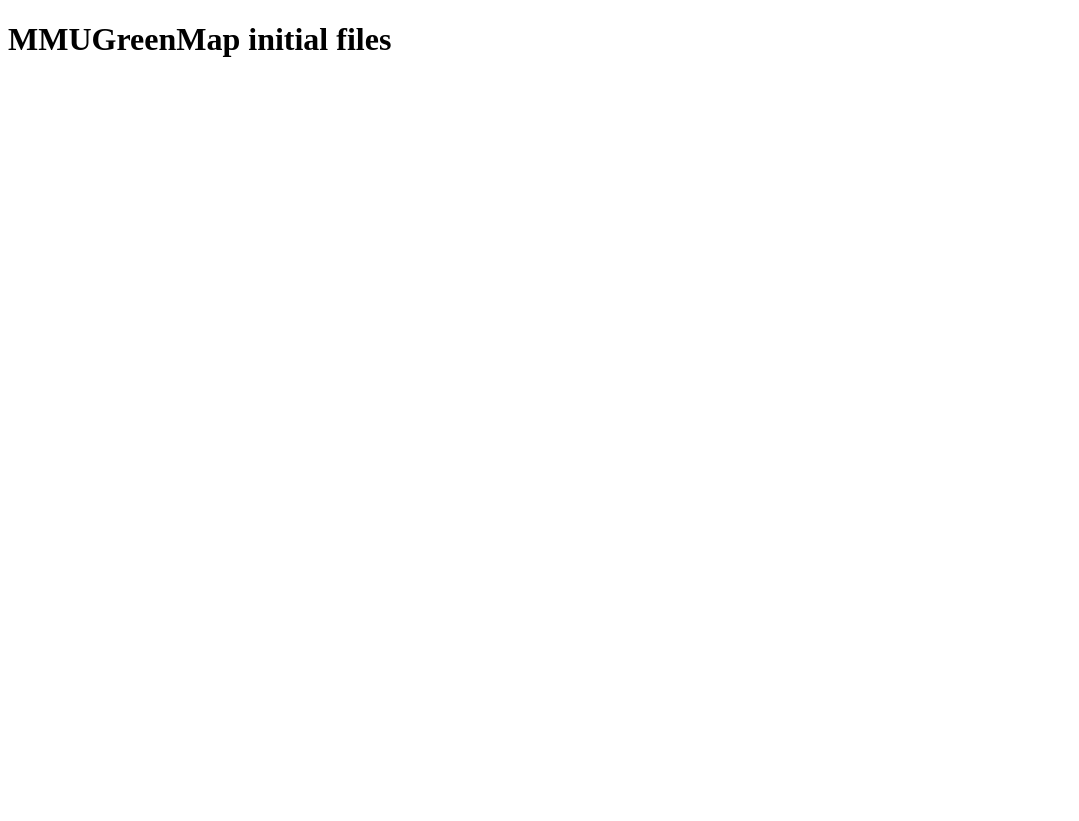
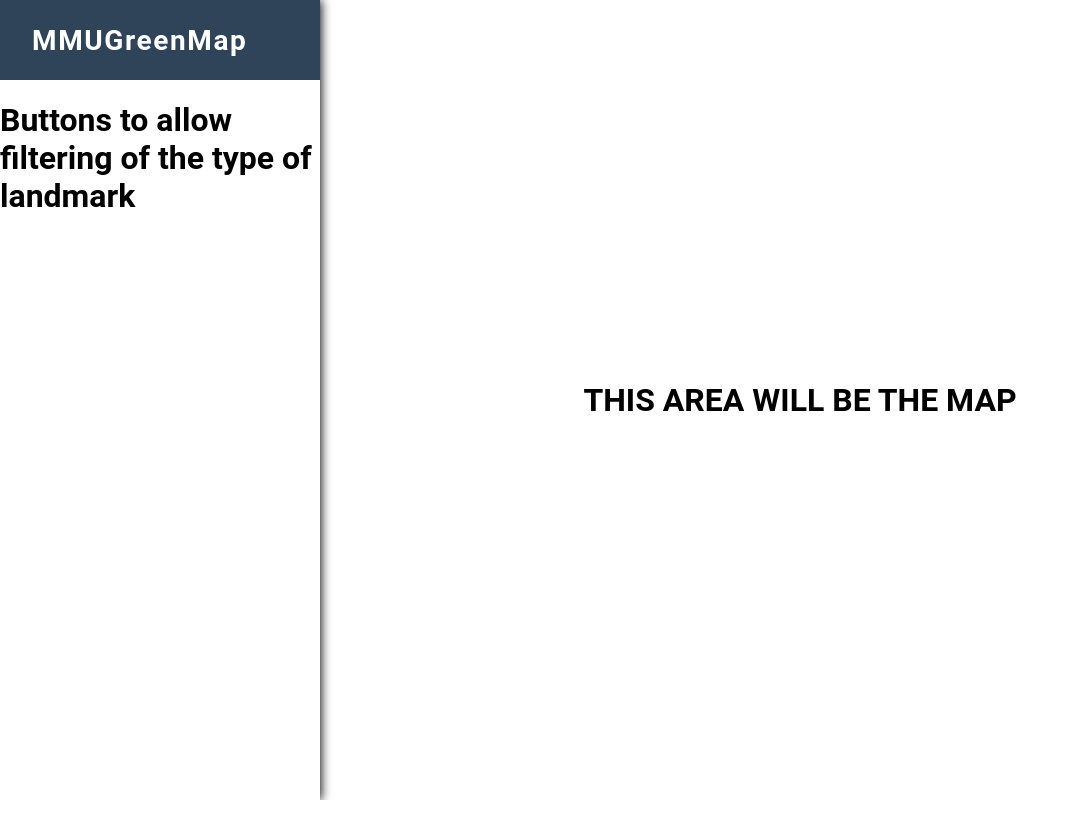
Before and after one commit to Sh4y-Cormac/MMUGreenMap, a plain HTML site: page Frontend/index.html in a window 1280 px wide. Shown: the whole page, without its empty margins (0-1079 px from the left). After the commit the page ends 800 px from the top, so only its background shows below. Drawn offline with Linux system fonts and the light colour scheme.

Commit message:
UI structure

```diff
--- a/Frontend/index.html
+++ b/Frontend/index.html
@@ -4,11 +4,23 @@
     <meta charset="UTF-8">
     <meta name="viewport" content="width=device-width, initial-scale=1.0">
     <link rel="stylesheet" href="style.css">
-
     <title>MMUGreenMap</title>
 </head>
 <body>
-    <h1>MMUGreenMap initial files</h1>
+    <!-- Central div to properly align the panels -->
+    <div id="MMUGreenMap-project">
+        <!-- Left panel will allow users to select icons to show on map -->
+        <!-- Right panel is the map -->
+        <div id="left-panel">
+            <div id="left-panel-header">
+                <h1 id="header-text">MMUGreenMap</h1>
+            </div>
+            <h1>Buttons to allow filtering of the type of landmark</h1>
+        </div>
+        <div id="right-panel">
+            <h1>THIS AREA WILL BE THE MAP</h1>
+        </div>
+    </div>
     <script src="../Backend/script.js"></script>
 </body>
 </html>
--- a/Frontend/style.css
+++ b/Frontend/style.css
@@ -1,6 +1,48 @@
 html, body{
+    font-family: Roboto, Helvetica, Arial, sans-serif;
     width: 100vw;
     height: 100vh;
     background-color: white;
     box-sizing: border-box;
+    padding: 0;
+    margin: 0;
 }
+
+#MMUGreenMap-project{
+    display: flex;
+    width: 100%;
+    height: 100%;
+    flex-direction: row;
+}
+
+#left-panel{
+    width: 25%;
+    height: 100%;
+    display: flex;
+    flex-direction: column;
+    background-color: white;
+    box-shadow: 1px 0px 10px;
+}
+
+#left-panel-header{
+    width: 100%;
+    height: 10%;
+    background-color: rgb(47, 68, 88);
+    display: flex;
+    align-items: center;
+}
+
+#header-text{
+    margin-left: 2rem;
+    color: white;
+    font-weight: 700;
+    font-size: 1.75rem;
+    letter-spacing: 0.1rem;
+}
+
+#right-panel{
+    width: 75%;
+    display: flex;
+    justify-content: center;
+    align-items: center;
+}
```
Also changed, not shown: Frontend/images/map.png (added).
